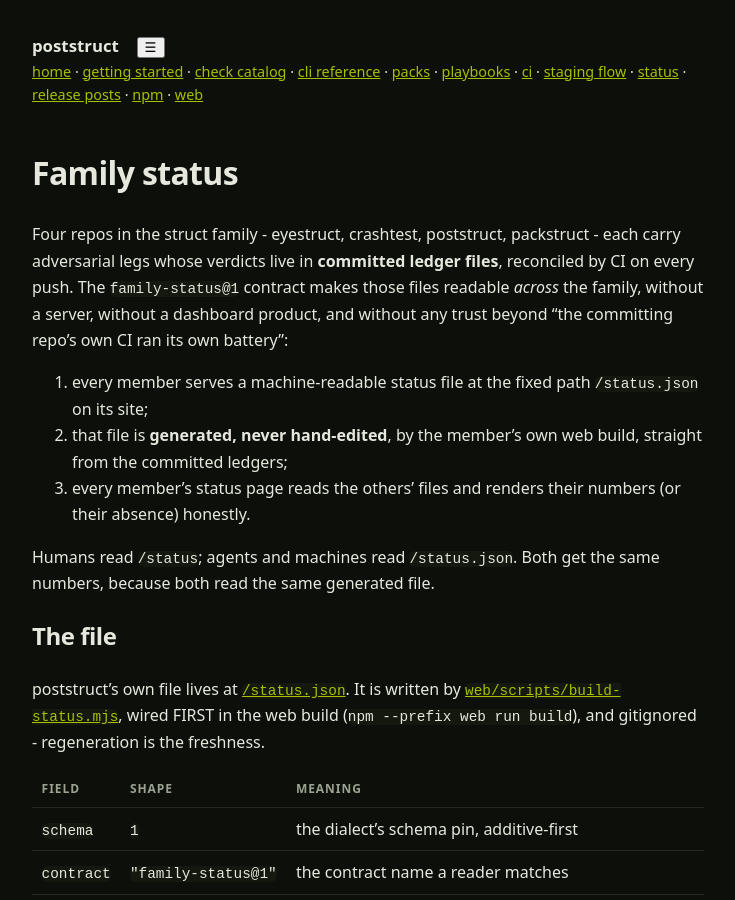
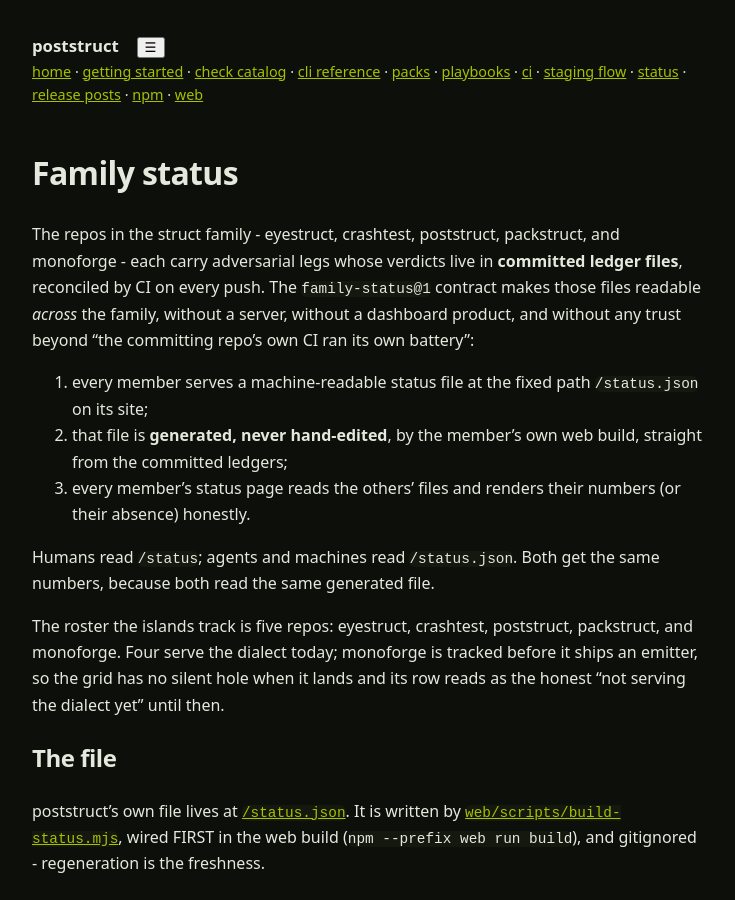
Before and after one commit to dhaupin/poststruct, a Jekyll site: the page built from docs/status.md, in a window 1280 px wide and 900 px high. Shown: the whole window, without its empty margins (272-1007 px from the left). Built offline with Jekyll 4.4.1, drawn with Linux system fonts in a browser that asks for light colours.

Commit message:
fix(status): track monoforge in the island table and connect-src (#50)
The board parity gap: monoforge was missing from both the island's
sibling table and the served connect-src, while both other live boards
track it. The two ship together by design - a member in the table without
the CSP entry renders "Failed to fetch" forever (the trap #45 fixed).

- FamilyStatusIsland.jsx: add the monoforge member row.
- web/public/_headers: connect-src grows https://monoforge.creadev.org.
- docs/status.md: the roster names monoforge as tracked-before-shipping,
  so its row reads as the honest "not serving the dialect yet".
- The existing CSP pin leg in test/status.test.cjs covers the new origin
  automatically (island table vs shipped connect-src).

```diff
--- a/docs/status.md
+++ b/docs/status.md
@@ -13,8 +13,8 @@
 
 # Family status
 
-Four repos in the struct family - eyestruct, crashtest, poststruct,
-packstruct - each carry adversarial legs whose verdicts live in
+The repos in the struct family - eyestruct, crashtest, poststruct,
+packstruct, and monoforge - each carry adversarial legs whose verdicts live in
 **committed ledger files**, reconciled by CI on every push. The
 `family-status@1` contract makes those files readable *across* the family,
 without a server, without a dashboard product, and without any trust beyond
@@ -29,6 +29,11 @@
 
 Humans read `/status`; agents and machines read `/status.json`. Both get the
 same numbers, because both read the same generated file.
+
+The roster the islands track is five repos: eyestruct, crashtest, poststruct,
+packstruct, and monoforge. Four serve the dialect today; monoforge is tracked
+before it ships an emitter, so the grid has no silent hole when it lands and
+its row reads as the honest "not serving the dialect yet" until then.
 
 ## The file
 
--- a/web/src/components/FamilyStatusIsland.jsx
+++ b/web/src/components/FamilyStatusIsland.jsx
@@ -18,6 +18,7 @@
   { name: 'crashtest', origin: 'https://crashtest.creadev.org', page: 'https://crashtest.creadev.org/dashboard' },
   { name: 'poststruct', origin: 'https://poststruct.creadev.org', page: 'https://poststruct.creadev.org/status' },
   { name: 'packstruct', origin: 'https://packstruct.creadev.org', page: 'https://packstruct.creadev.org/status' },
+  { name: 'monoforge', origin: 'https://monoforge.creadev.org', page: 'https://monoforge.creadev.org/status' },
 ]
 
 function legSummary(legs) {
```
Also changed, not shown: CHANGELOG.md, 1 other file.
